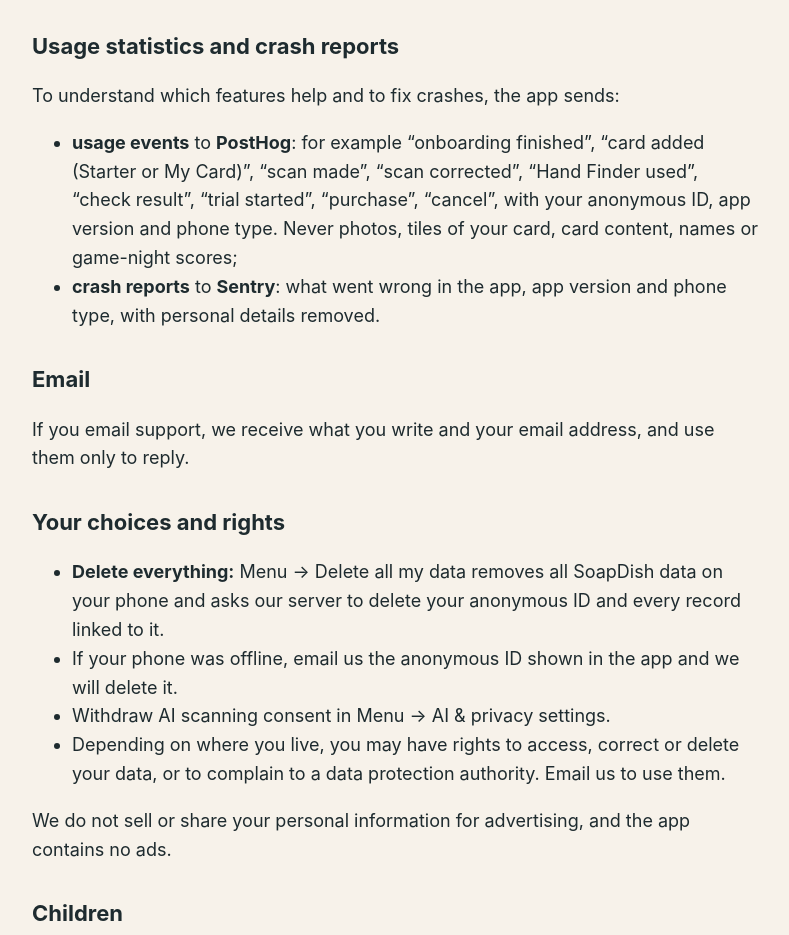
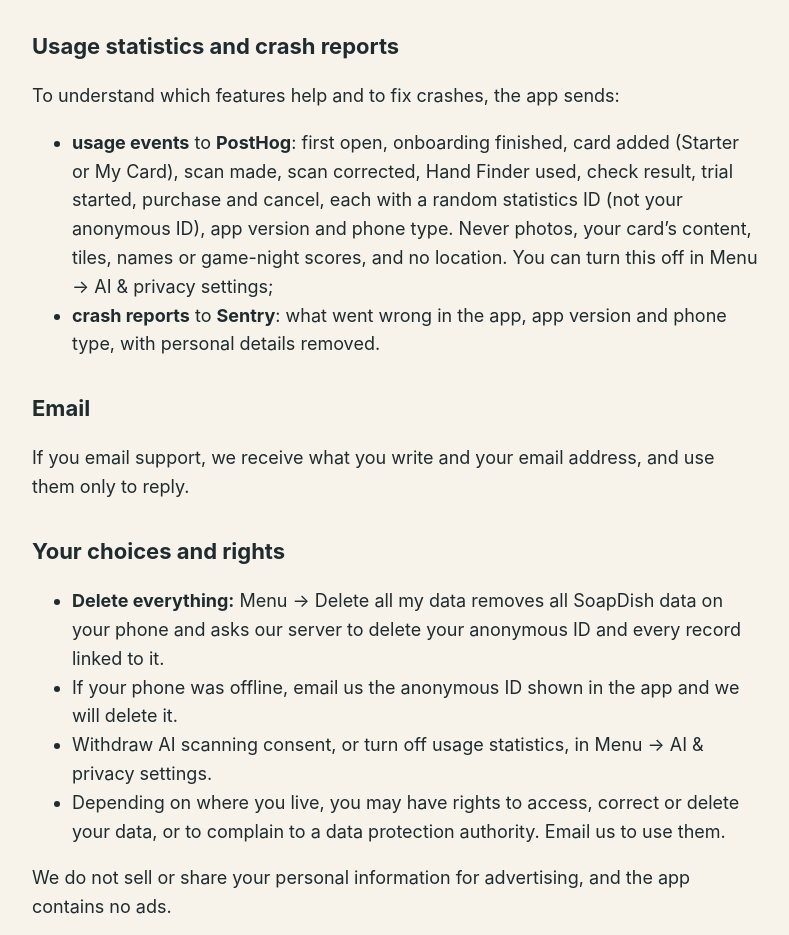
Before and after one commit to Mahapatra111/Mahapatra111.github.io, a plain HTML site: page soapdish/privacy/index.html in a window 1280 px wide. Shown: the part 2607-3542 px from the top of the page, without its empty margins (244-1033 px from the left). Drawn offline with Linux system fonts and the light colour scheme.

Commit message:
Privacy policy: exact usage-statistics events and the opt-out
Co-Authored-By: Claude Opus 5.5 <noreply@anthropic.com>

```diff
--- a/soapdish/privacy/index.html
+++ b/soapdish/privacy/index.html
@@ -159,11 +159,12 @@
       <p>To understand which features help and to fix crashes, the app sends:</p>
       <ul>
         <li>
-          <strong>usage events</strong> to <strong>PostHog</strong>: for example “onboarding
-          finished”, “card added (Starter or My Card)”, “scan made”, “scan corrected”, “Hand Finder
-          used”, “check result”, “trial started”, “purchase”, “cancel”, with your anonymous ID, app
-          version and phone type. Never photos, tiles of your card, card content, names or
-          game-night scores;
+          <strong>usage events</strong> to <strong>PostHog</strong>: first open, onboarding
+          finished, card added (Starter or My Card), scan made, scan corrected, Hand Finder used,
+          check result, trial started, purchase and cancel, each with a random statistics ID (not
+          your anonymous ID), app version and phone type. Never photos, your card’s content, tiles,
+          names or game-night scores, and no location. You can turn this off in Menu → AI &amp;
+          privacy settings;
         </li>
         <li>
           <strong>crash reports</strong> to <strong>Sentry</strong>: what went wrong in the app, app
@@ -187,7 +188,10 @@
           If your phone was offline, email us the anonymous ID shown in the app and we will delete
           it.
         </li>
-        <li>Withdraw AI scanning consent in Menu → AI &amp; privacy settings.</li>
+        <li>
+          Withdraw AI scanning consent, or turn off usage statistics, in Menu → AI &amp; privacy
+          settings.
+        </li>
         <li>
           Depending on where you live, you may have rights to access, correct or delete your data,
           or to complain to a data protection authority. Email us to use them.
```
